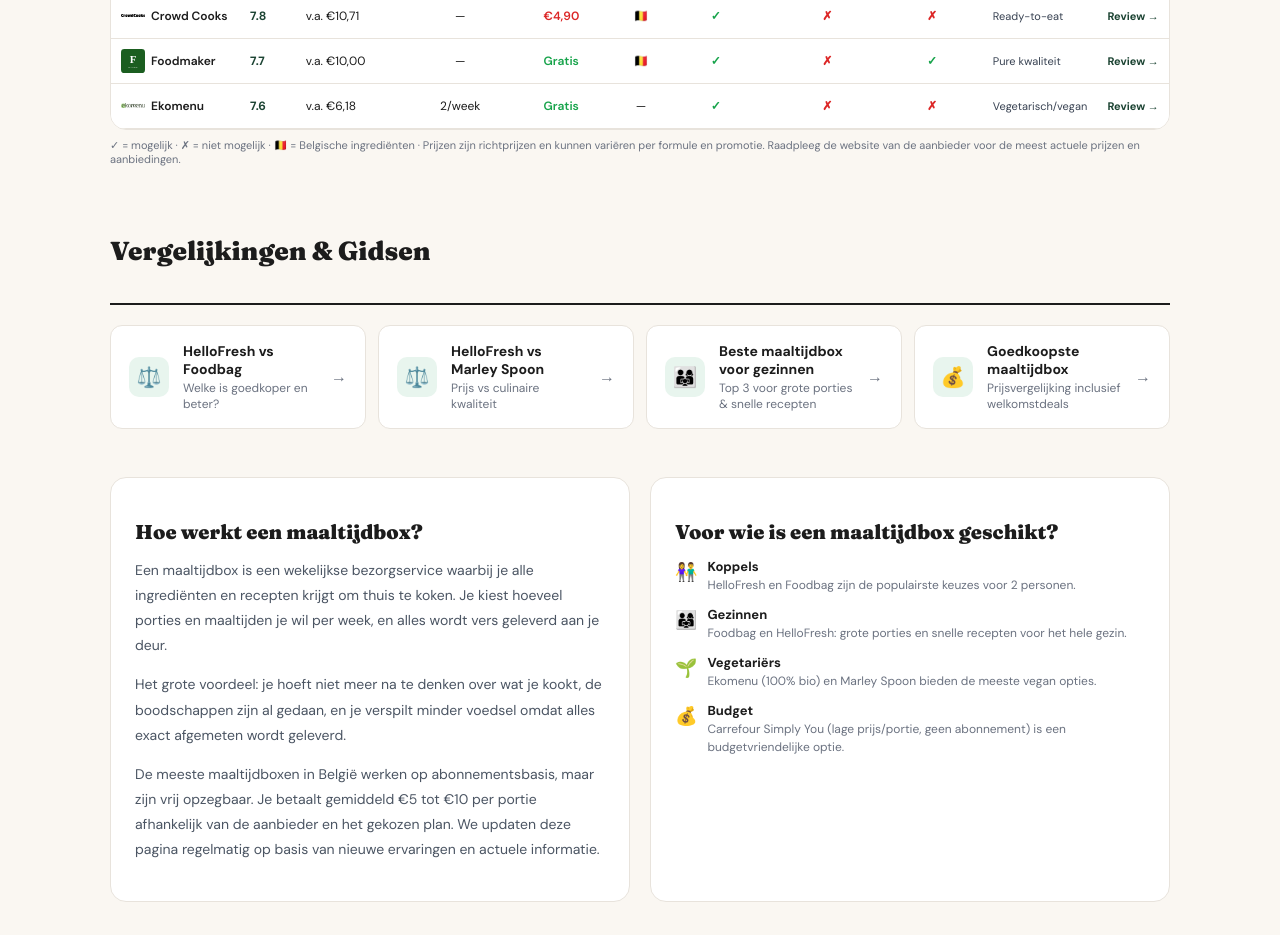
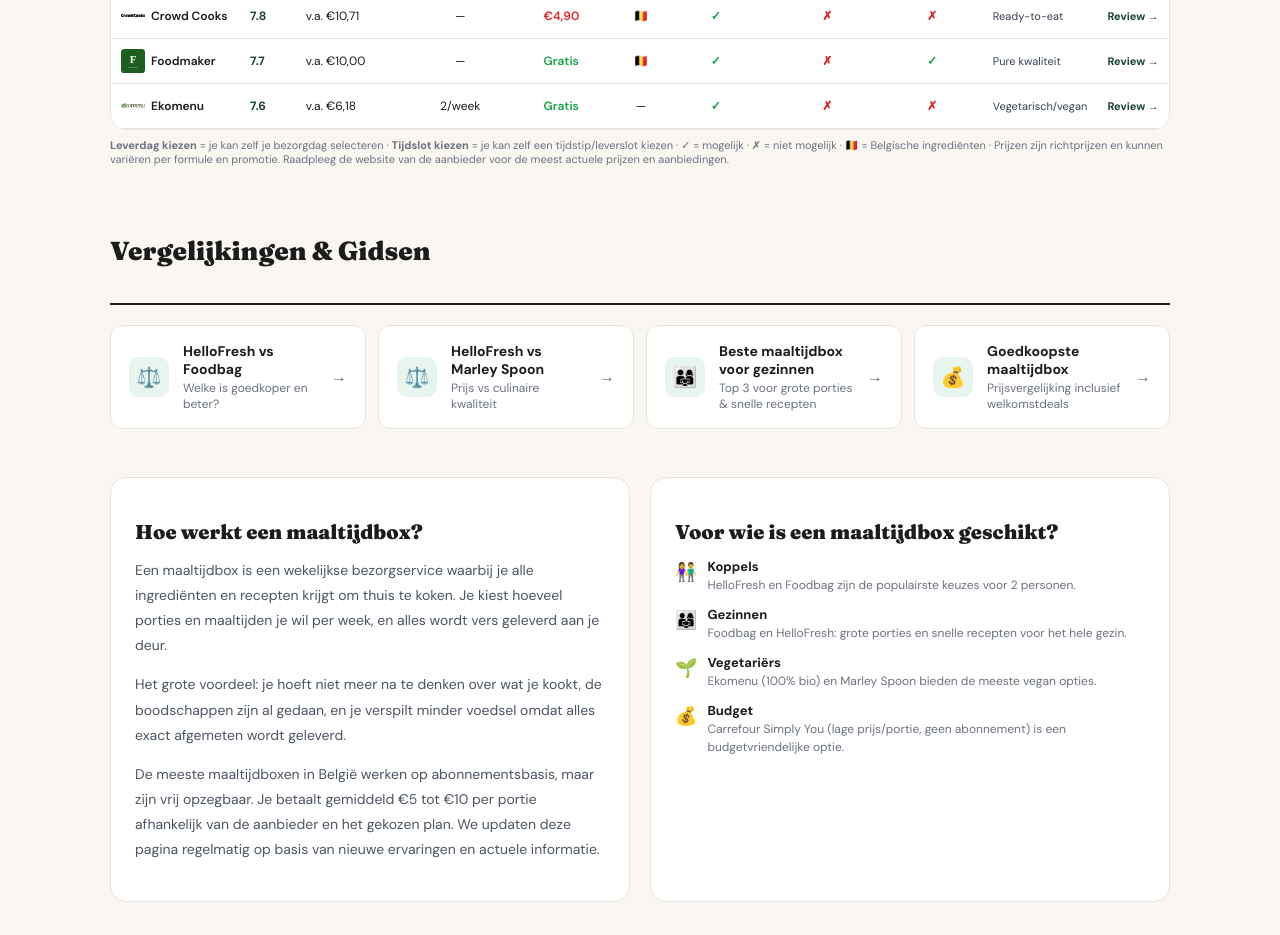
Before and after one commit to fetspets/bestemaaltijdbox, a Next.js app: page / in a window 1280 px wide. Shown: the part 4040-4975 px from the top of the page. Built offline with nearby package versions, Linux system fonts and the light colour scheme.

Commit message:
auto: update HomePageClient.tsx

```diff
--- a/src/app/HomePageClient.tsx
+++ b/src/app/HomePageClient.tsx
@@ -295,7 +295,7 @@ export default function HomePageClient({
             </table>
           </div>
           <div style={{ marginTop: 8, fontSize: 11, color: 'var(--muted)' }}>
-            ✓ = mogelijk · ✗ = niet mogelijk · 🇧🇪 = Belgische ingrediënten · Prijzen zijn richtprijzen en kunnen variëren per formule en promotie. Raadpleeg de website van de aanbieder voor de meest actuele prijzen en aanbiedingen.
+            <strong>Leverdag kiezen</strong> = je kan zelf je bezorgdag selecteren · <strong>Tijdslot kiezen</strong> = je kan zelf een tijdstip/leverslot kiezen · ✓ = mogelijk · ✗ = niet mogelijk · 🇧🇪 = Belgische ingrediënten · Prijzen zijn richtprijzen en kunnen variëren per formule en promotie. Raadpleeg de website van de aanbieder voor de meest actuele prijzen en aanbiedingen.
           </div>
         </div>
 
```
